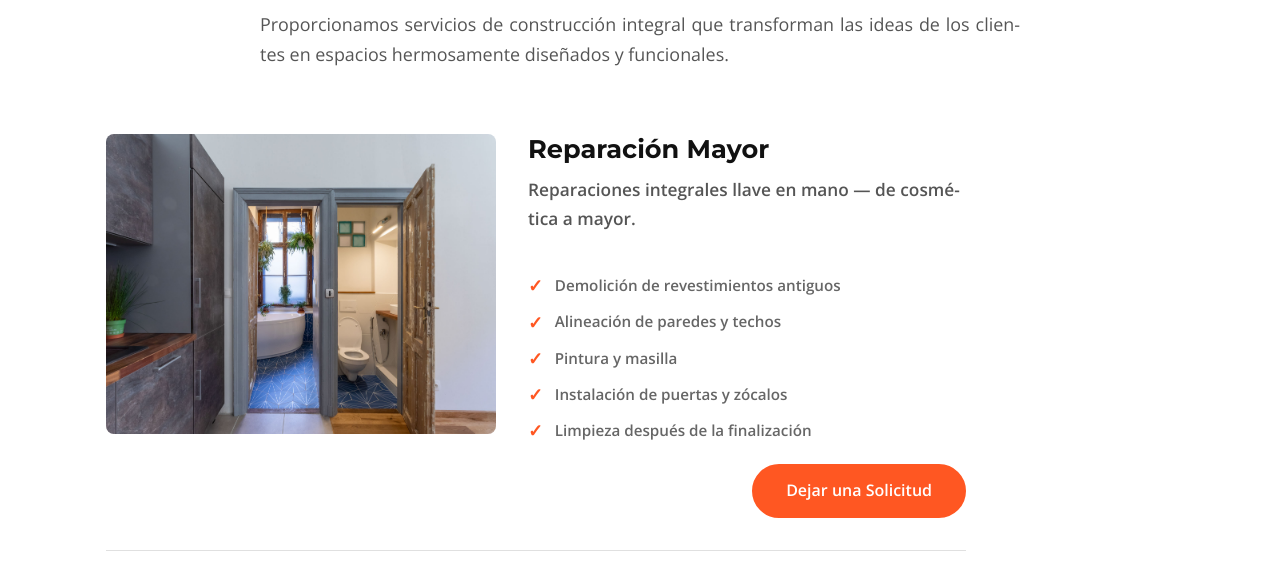
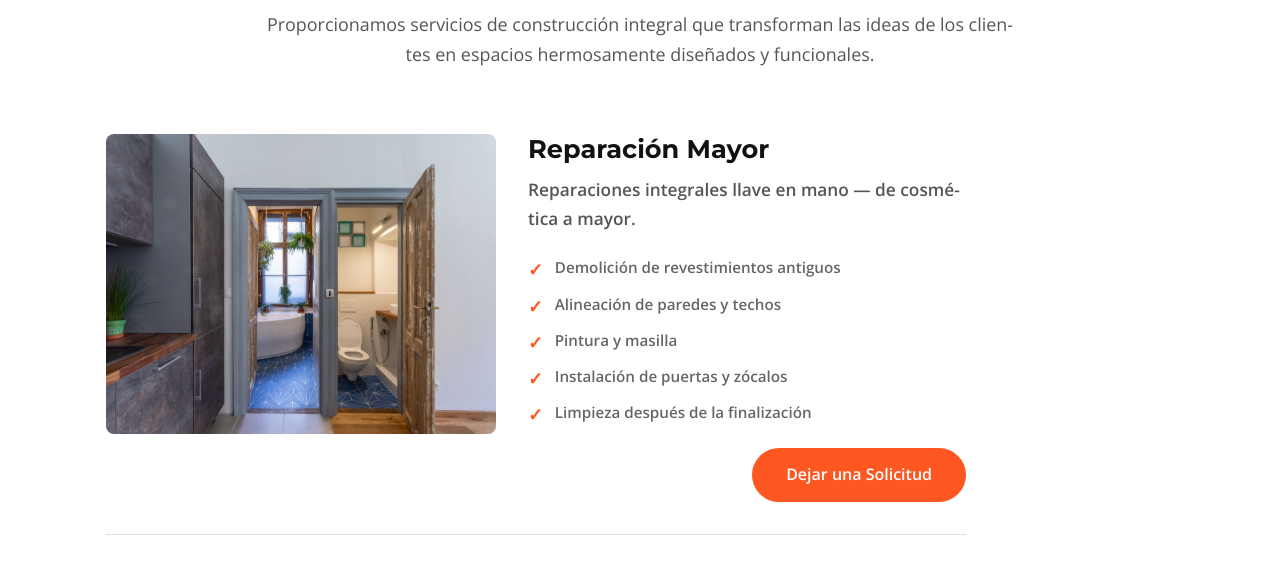
Before and after one commit to Andrey2220/MK.Company, a plain HTML site: page services.html in a window 1280 px wide. Shown: the part 165-729 px from the top of the page. Drawn offline with nearby package versions, Linux system fonts and the light colour scheme; no server answers; grey boxes are pictures that could not be loaded.

Commit message:
Update style.css

```diff
--- a/css/style.css
+++ b/css/style.css
@@ -353,6 +353,7 @@ p {
   margin-bottom: 2rem;
   color: #f0f0f0;
   text-shadow: 0 1px 4px rgba(0, 0, 0, 0.3);
+  text-align: center;
 }
 
 /* ========== SECTIONS ========== */
@@ -405,7 +406,7 @@ p {
   line-height: 1.7;
   max-width: 760px;
   margin: 0 auto 0.95rem;
-  text-align: justify;
+  text-align: center;
 }
 
 .center {
@@ -425,7 +426,7 @@ main.container > p.lead[data-i18n="services_subtitle"] {
   line-height: 1.7;
   max-width: 760px;
   margin: 0 auto 0.95rem;
-  text-align: justify;
+  text-align: center;
 }
 
 main.container > p.lead[data-i18n="contact_subtitle"] {
@@ -653,19 +654,21 @@ main.container > p.lead[data-i18n="contact_subtitle"] {
 .service-checklist {
   display: block;
   list-style: none;
-  margin: 1rem 0 0 0;
+  margin: 0 0 0 0;
   padding: 0;
-  max-width: clamp(320px, 34vw, 390px);
+  max-width: clamp(280px, 32vw, 360px);
 }
 
 .service-checklist li {
   display: flex;
-  align-items: center;
+  align-items: flex-start;
   gap: 0.75rem;
   margin: 0.5rem 0;
   color: #666;
   font-size: 0.95rem;
   font-weight: 600;
+  word-break: break-word;
+  overflow-wrap: break-word;
 }
 
 .service-checklist li::before {
@@ -692,7 +695,7 @@ main.container > p.lead[data-i18n="contact_subtitle"] {
   font-weight: 700;
   max-width: 760px;
   margin: 0 auto 0.95rem;
-  text-align: justify;
+  text-align: center;
 }
 
 .process-grid {
```
